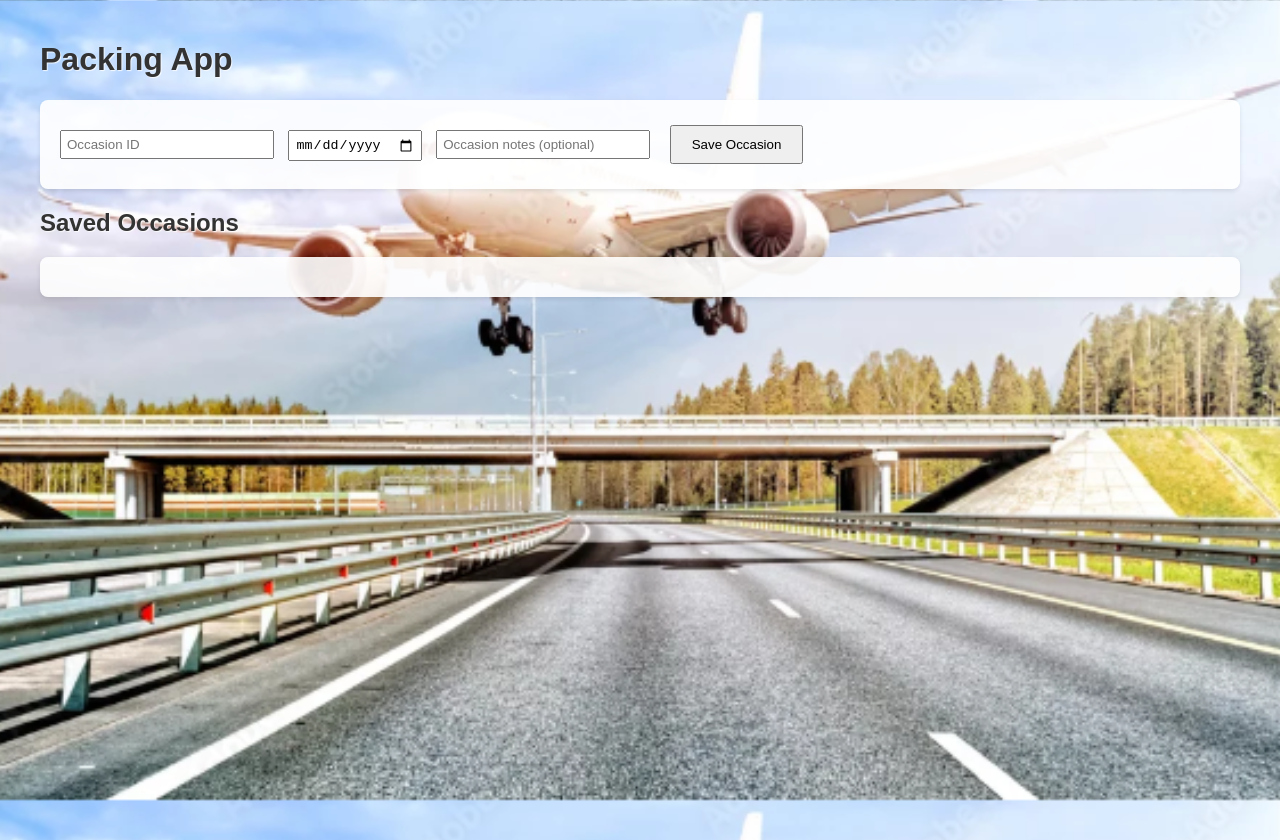
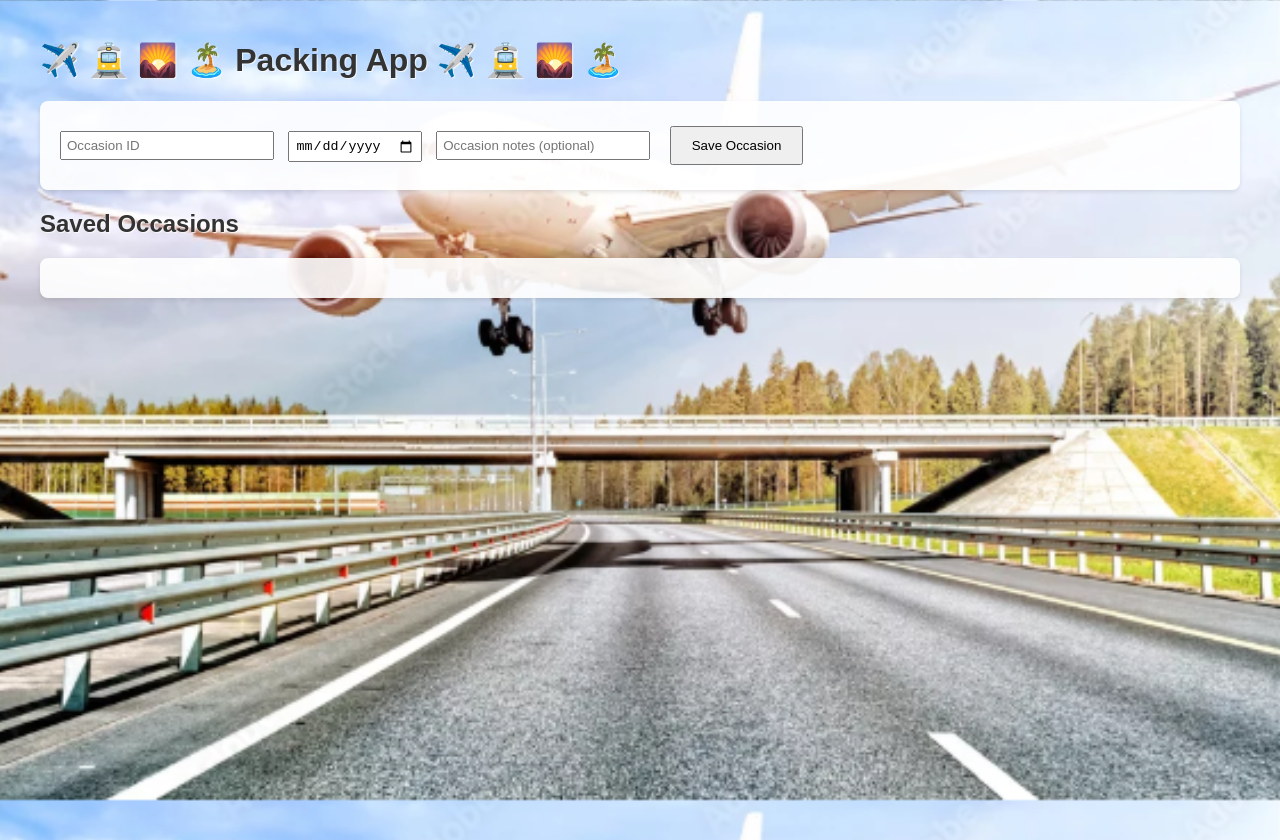
Before and after one commit to michaeliyer/packingOne, a plain HTML site: page index.html in a window 1280 px wide. Drawn offline with Linux system fonts and the light colour scheme.

Commit message:
Packing app solid

```diff
--- a/index.html
+++ b/index.html
@@ -3,12 +3,12 @@
   <head>
     <meta charset="UTF-8" />
     <meta name="viewport" content="width=device-width, initial-scale=1.0" />
-    <title>Packing App</title>
+    <title>✈️ 🚊 🌄 🏝️</title>
     <link rel="stylesheet" href="style.css" />
   </head>
   <body>
     <div class="container">
-      <h1>Packing App</h1>
+      <h1> ✈️ 🚊 🌄 🏝️ Packing App ✈️ 🚊 🌄 🏝️ </h1>
 
       <!-- Form for adding occasions -->
       <div id="occasion-form">
```
Also changed, not shown: 1 other file.
